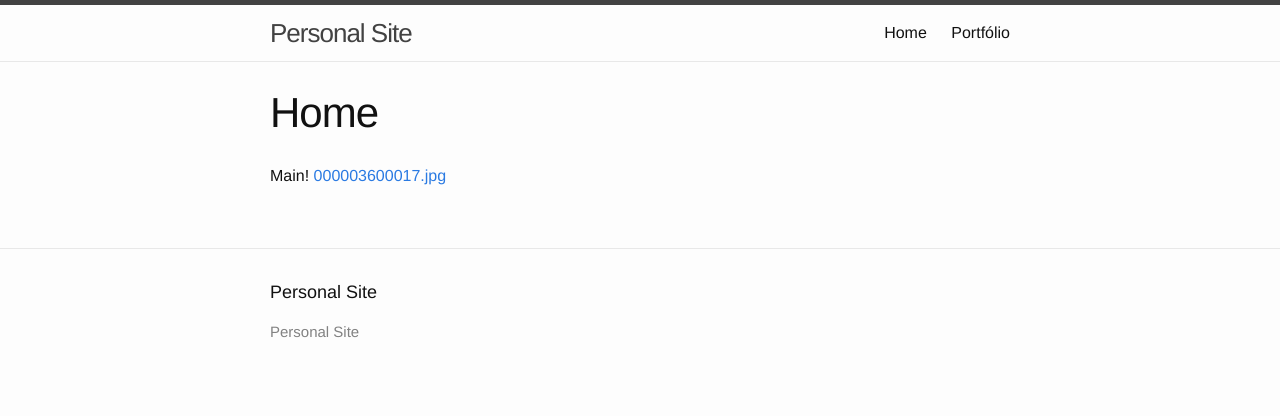
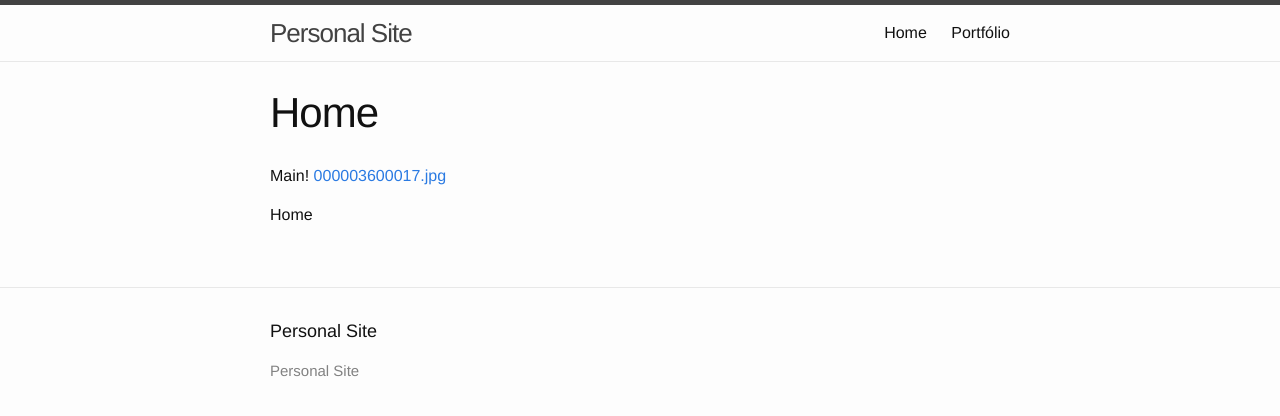
Before and after one commit to MarcosToledo/marcos-toledo, a Jekyll site: the page built from home.markdown, in a window 1280 px wide. Shown: the top 416 px of the page. Built offline with Jekyll 4.4.1, drawn with Linux system fonts in a browser that asks for light colours.

Commit message:
Updated Home

```diff
--- a/home.markdown
+++ b/home.markdown
@@ -9,4 +9,5 @@ layout: page
 Main!
 [000003600017.jpg](/uploads/000003600017.jpg)
 
-{{Title}}
+{{page.title}}
+{{page.data}}
```
